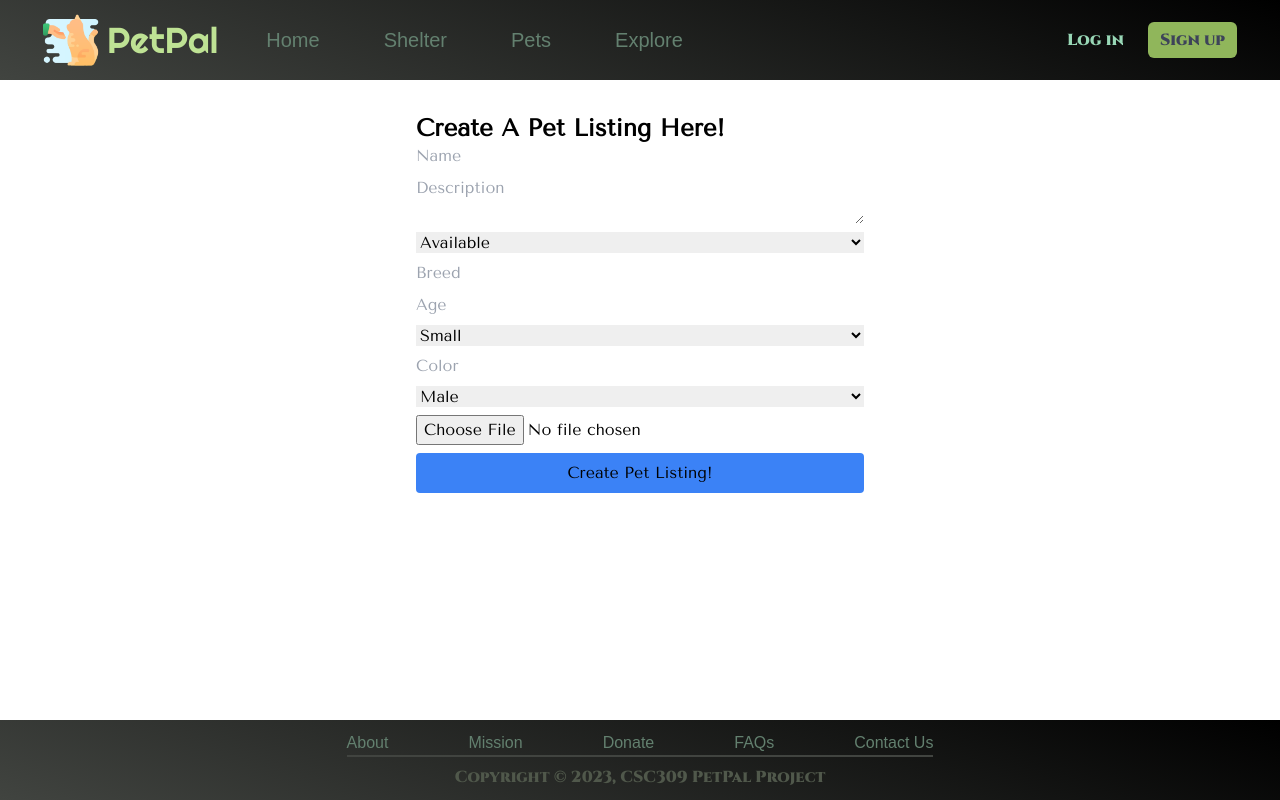
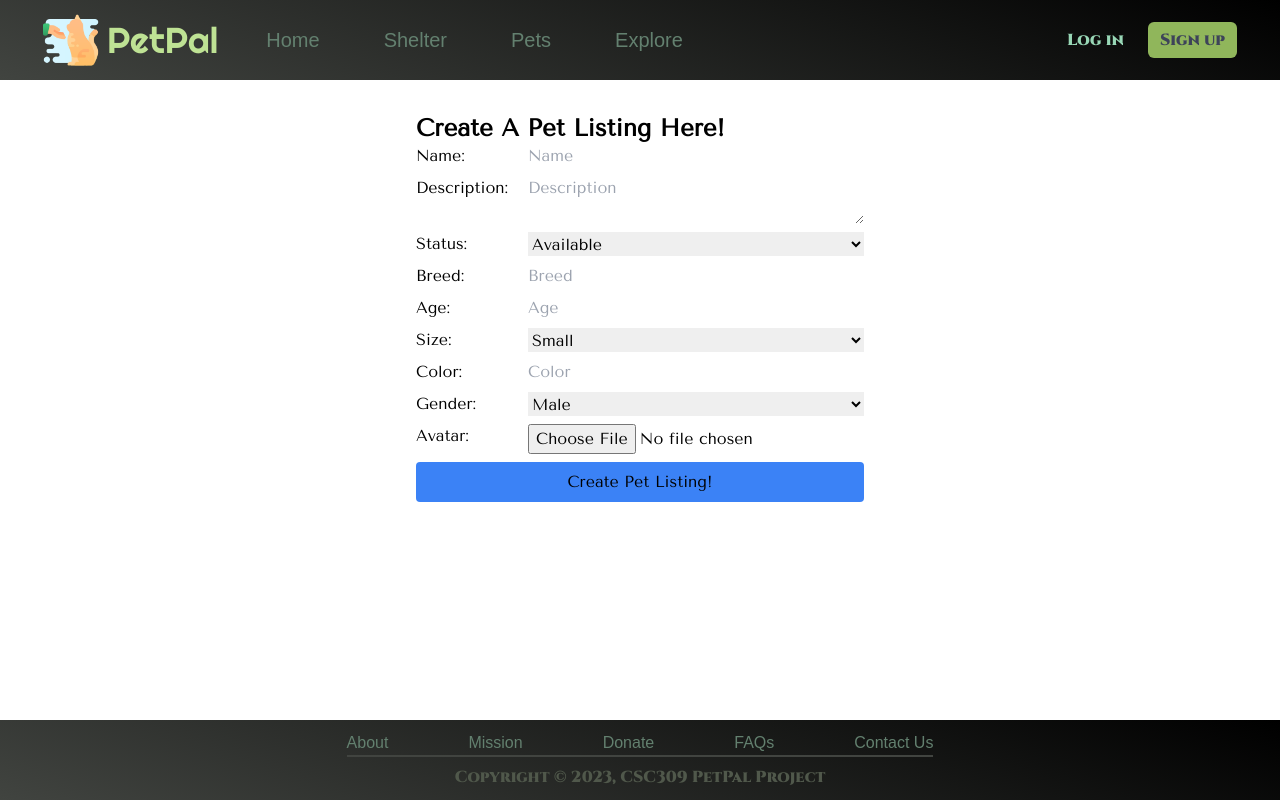
Before and after one commit to pepejammers42/petpal-fs, a React (Create React App) app in the folder frontend/: page /pet_listings in a window 1280 px wide. Built offline with nearby package versions, Linux system fonts and the light colour scheme; a web font is replaced by a local one.

Commit message:
Add Validation Error Messages And Input Labels

```diff
--- a/frontend/src/components/PetForm/index.tsx
+++ b/frontend/src/components/PetForm/index.tsx
@@ -5,15 +5,20 @@ import { z } from "zod";
 
 const PetForm = () => {
   const schema = z.object({
-    name: z.string(),
+    name: z.string().min(1).max(20),
     description: z.string(),
-    status: z.string().min(1), // Add validation as needed
-    breed: z.string(),
-    age: z.number().nullable(),
-    size: z.string().min(1), // Add validation as needed
-    color: z.string(),
-    gender: z.string().min(1), // Add validation as needed
-    avatar: z.any().nullable(), // Allow any file type
+    status: z.string().min(1).max(10), // Add validation as needed
+    breed: z.string().min(1).max(20),
+    age: z.number().int().positive(),
+    size: z.string().min(1).max(10), // Add validation as needed
+    color: z.string().min(1).max(10),
+    gender: z.string().min(1).max(10), // Add validation as needed
+    avatar: z.custom((value) => {
+      if (!(value instanceof File) || !value.name) {
+        return false;
+      }
+      return true;
+    })
   });
   type ValidationSchemaType = z.infer<typeof schema>
 
@@ -24,41 +29,64 @@ const PetForm = () => {
   }
 
   return (
-    <form onSubmit={handleSubmit(onSubmit)} className="flex flex-col gap-y-2">
-      <input {...register("name")} placeholder="Name" />
-      <textarea {...register("description")} placeholder="Description" />
-      <select {...register("status")}>
+    <form onSubmit={handleSubmit(onSubmit)} className="grid grid-cols-1 sm:grid-cols-[1fr_3fr] gap-y-2">
+      <label htmlFor="name" className="">Name:</label>
+      <input {...register("name")} id="name" placeholder="Name" className="w-full" />
+      {errors.name && <p className="text-red-500 col-span-full">{errors.name.message}</p>}
+
+      <label htmlFor="description" className="">Description:</label>
+      <textarea {...register("description")} id="description" placeholder="Description" className="w-full" />
+      {errors.description && <p className="text-red-500 col-span-full">{errors.description.message}</p>}
+
+      <label htmlFor="status" className="">Status:</label>
+      <select {...register("status")} id="status" className="w-full">
         <option value="available">Available</option>
         <option value="pending">Pending</option>
         <option value="adopted">Adopted</option>
         <option value="withdrawn">Withdrawn</option>
       </select>
-      <input {...register("breed")} placeholder="Breed" />
-      <input {...register("age", {setValueAs: (value: number) => Number(value)})} type="number" placeholder="Age" />
-      <select {...register("size")}>
+      {errors.status && <p className="text-red-500 col-span-full">{errors.status.message}</p>}
+
+      <label htmlFor="breed" className="">Breed:</label>
+      <input {...register("breed")} id="breed" placeholder="Breed" className="w-full" />
+      {errors.breed && <p className="text-red-500 col-span-full">{errors.breed.message}</p>}
+
+      <label htmlFor="age" className="">Age:</label>
+      <input {...register("age", { setValueAs: (value: number) => Number(value) })} id="age" type="number" placeholder="Age" className="w-full" />
+      {errors.age && <p className="text-red-500 col-span-full">{errors.age.message}</p>}
+
+      <label htmlFor="size" className="">Size:</label>
+      <select {...register("size")} id="size" className="w-full">
         <option value="small">Small</option>
         <option value="medium">Medium</option>
         <option value="large">Large</option>
       </select>
-      <input {...register("color")} placeholder="Color" />
-      <select {...register("gender")}>
+      {errors.size && <p className="text-red-500 col-span-full">{errors.size.message}</p>}
+
+      <label htmlFor="color" className="">Color:</label>
+      <input {...register("color")} id="color" placeholder="Color" className="w-full" />
+      {errors.color && <p className="text-red-500 col-span-full">{errors.color.message}</p>}
+
+      <label htmlFor="gender" className="">Gender:</label>
+      <select {...register("gender")} id="gender" className="w-full">
         <option value="male">Male</option>
         <option value="female">Female</option>
       </select>
+      {errors.gender && <p className="text-red-500 col-span-full">{errors.gender.message}</p>}
+
+      <label htmlFor="avatar" className="">Avatar:</label>
       <input
         {...register("avatar")}
+        id="avatar"
         type="file"
-        accept="image/*"
         onChange={(e) => {
-          register("avatar").onChange(e); // Use react-hook-form's onChange directly
+          register("avatar").onChange(e);
         }}
+        className="w-full"
       />
+      {errors.avatar && <p className="text-red-500 col-span-full">{errors.avatar.message?.toString()}</p>}
 
-      <button
-        type="submit"
-        disabled={isSubmitting}
-        className="bg-blue-500 disabled:bg-gray-500 py-2 rounded"
-      >
+      <button type="submit" disabled={isSubmitting} className="bg-blue-500 disabled:bg-gray-500 py-2 rounded w-full col-span-full">
         Create Pet Listing!
       </button>
     </form>
```
